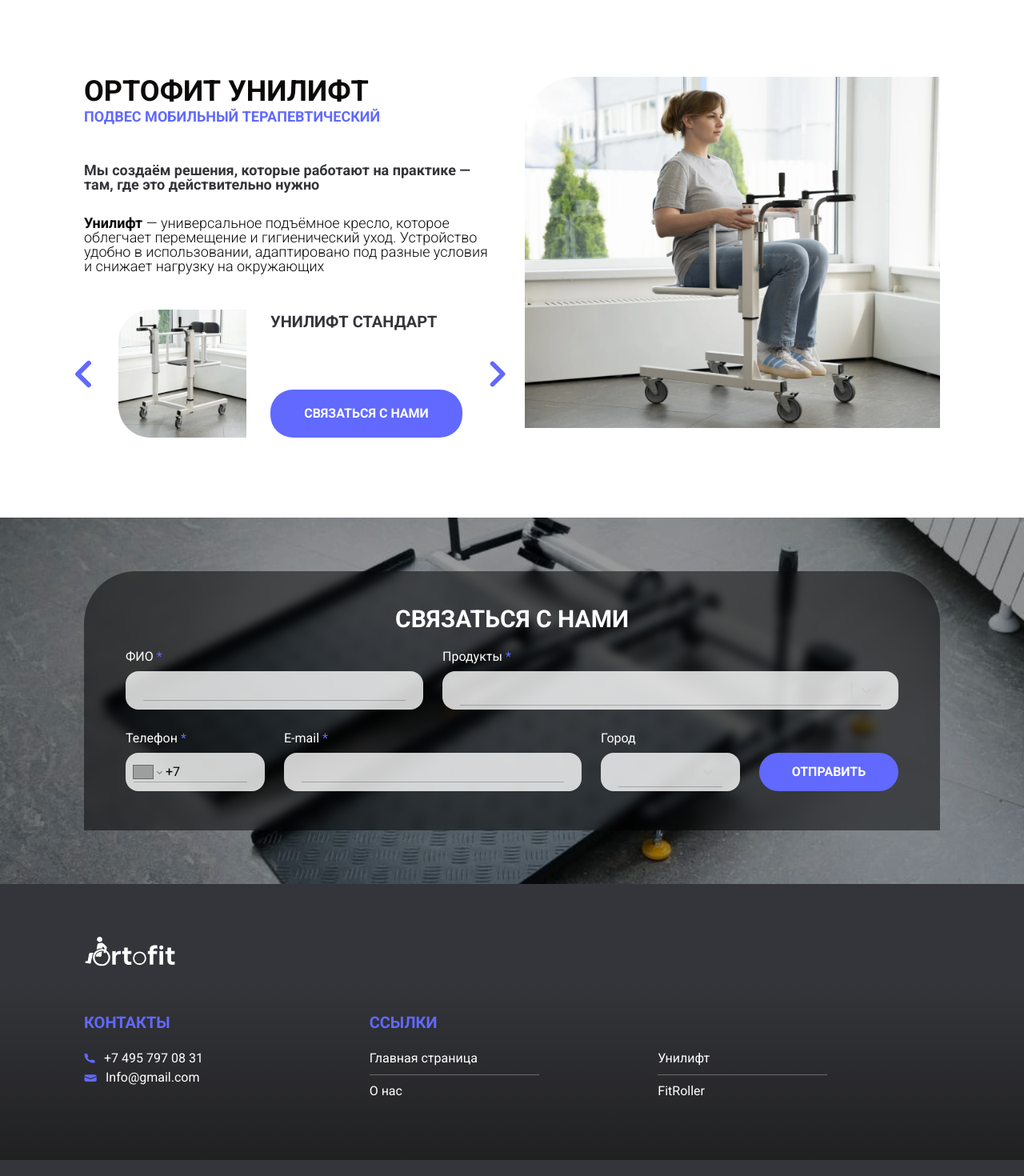
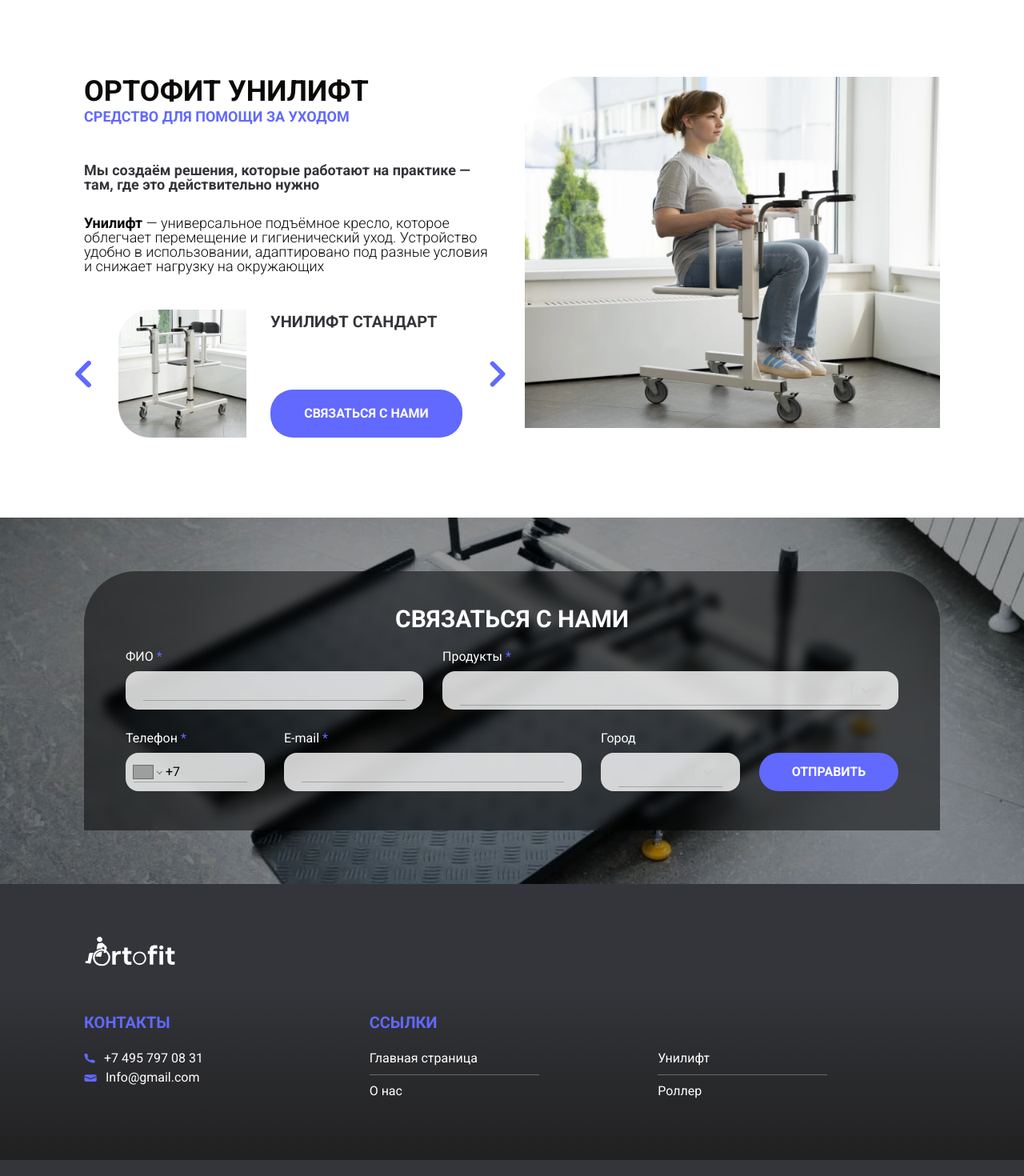
Before and after one commit to 28tad/Otrofit, a Next.js app: page / in a window 1280 px wide. Shown: the part 2220-3690 px from the top of the page at 80% size. Built offline with nearby package versions, Linux system fonts and the light colour scheme; grey boxes are pictures that could not be loaded.

Commit message:
change name of product on pages

```diff
--- a/src/app/about/page.tsx
+++ b/src/app/about/page.tsx
@@ -44,7 +44,7 @@
 export const metadata: Metadata = {
   title: 'Ортофит | О нас',
   description:
-    'Ортофит - разработка реабилитационного оборудования: тренажёр FITRoller для инвалидных колясок, подъёмное кресло Унилифт. Решения для активной реабилитации, ухода за маломобильными пациентами, адаптивной физкультуры. Профессиональные подъёмники, кресла-туалеты, тренажёры для ЛФК. Доставка по России, поддержка пользователей, оборудование для домов престарелых и медицинских центров.',
+    'Ортофит - разработка реабилитационного оборудования: тренажёр ОРТОФИТ РОЛЛЕР для инвалидных колясок, подъёмное кресло Унилифт. Решения для активной реабилитации, ухода за маломобильными пациентами, адаптивной физкультуры. Профессиональные подъёмники, кресла-туалеты, тренажёры для ЛФК. Доставка по России, поддержка пользователей, оборудование для домов престарелых и медицинских центров.',
 }
 
 export default function About() {
--- a/src/app/layout.tsx
+++ b/src/app/layout.tsx
@@ -22,7 +22,7 @@
 export const metadata: Metadata = {
   title: 'Ортофит – реабилитационное оборудование для активной жизни',
   description:
-    'Ортофит - Профессиональные решения: тренажёр FITRoller для колясочников и подъёмное кресло Унилифт. Помогаем восстановить mobility и самостоятельность. Доставка по России.',
+    'Ортофит - Профессиональные решения: тренажёр ОРТОФИТ РОЛЛЕР для колясочников и подъёмное кресло Унилифт. Помогаем восстановить mobility и самостоятельность. Доставка по России.',
 }
 
 export default function RootLayout({
--- a/src/components/Footer/Footer.tsx
+++ b/src/components/Footer/Footer.tsx
@@ -52,7 +52,7 @@
                 >
                   О нас
                 </Link>
-                <Link href={frontendRoutes.fitRoller}>FitRoller</Link>
+                <Link href={frontendRoutes.fitRoller}>Роллер</Link>
               </div>
             </div>
           </div>
--- a/src/equipmentData/fitroller.tsx
+++ b/src/equipmentData/fitroller.tsx
@@ -33,7 +33,7 @@
         type: 'story',
         content: (
           <>
-            <span className='font-bold'>Тренажёр для колясочной езды FitRoller —</span>
+            <span className='font-bold'>Тренажёр для колясочной езды ОРТОФИТ РОЛЛЕР —</span>
             инновационный тренажёр, специально разработанный для пользователей инвалидных колясок.
             Он позволяет поддерживать физическую форму, улучшать баланс и технику передвижения, а
             также способствует снижению веса и укреплению мышц
@@ -54,9 +54,9 @@
       title: 'Описание',
       content: (
         <>
-          Универсальная и прочная стальная конструкция <span className='font-bold'>FITRoller</span>,
-          рассчитанная на рабочую нагрузку до 150 кг, позволяет использовать устройство максимально
-          безопасно и удобно для пациента
+          Универсальная и прочная стальная конструкция{' '}
+          <span className='font-bold'>ОРТОФИТ РОЛЛЕР</span>, рассчитанная на рабочую нагрузку до 150
+          кг, позволяет использовать устройство максимально безопасно и удобно для пациента
         </>
       ),
     },
--- a/src/features/SectionCatalog.tsx
+++ b/src/features/SectionCatalog.tsx
@@ -21,7 +21,7 @@
 const items = [
   {
     title: 'унилифт',
-    description: 'Подвес мобильный терапевтический',
+    description: 'Средство для помощи за уходом',
     href: frontendRoutes.unilift,
     img: chair,
   },
--- a/src/features/SectionOS.tsx
+++ b/src/features/SectionOS.tsx
@@ -97,7 +97,7 @@
                 label='Продукты'
                 required
                 options={[
-                  { value: 'ортофит роллер', label: 'ортофит роллер' },
+                  { value: 'Ортофит роллер', label: 'Ортофит роллер' },
                   {
                     label: 'Унилифт',
                     options: uniLiftOptions,
--- a/src/features/SectionSolution.tsx
+++ b/src/features/SectionSolution.tsx
@@ -55,7 +55,7 @@
   },
   {
     title: 'ортофит унилифт',
-    blueTitle: 'Подвес мобильный терапевтический',
+    blueTitle: 'Средство для помощи за уходом',
     subtitle: 'Мы создаём решения, которые работают на практике — там, где это действительно нужно',
     description: (
       <>
```
